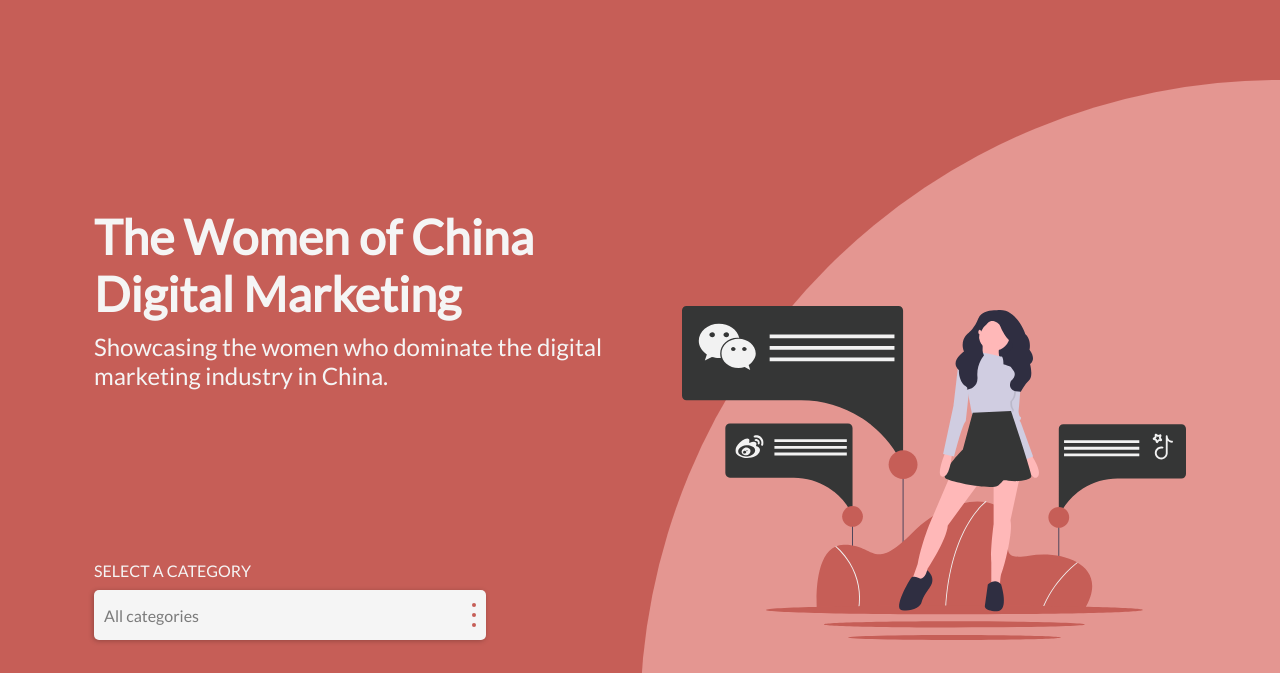
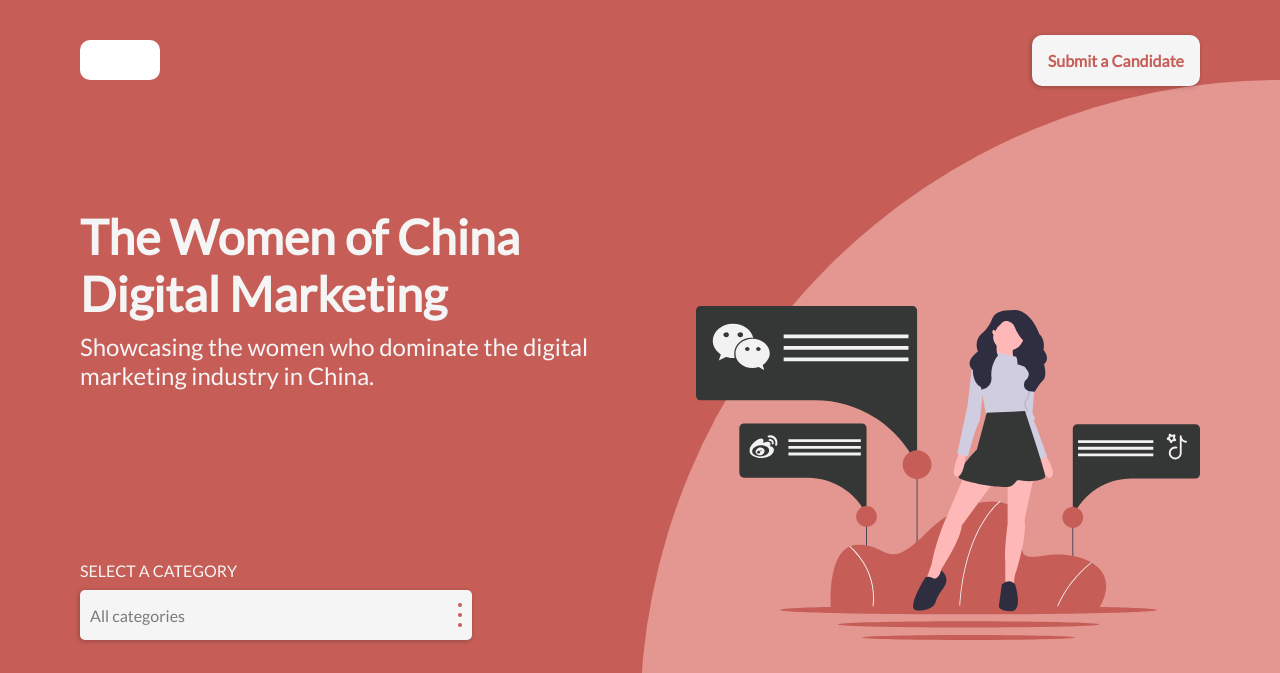
Before and after one commit to smithavt14/women_who_china, a Jekyll site: the page built from index.html, in a window 1280 px wide. Shown: the top 673 px of the page. Built offline with Jekyll 4.4.1, drawn with Linux system fonts in a browser that asks for light colours.

Commit message:
Add header

```diff
--- a/_includes/header.html
+++ b/_includes/header.html
@@ -1,4 +1,6 @@
 <div class="header__container">
-  <div class="logo">LOGO HERE</div>
-  <div class="submit-btn">Submit a Candidate</div>
+  <div class="container">
+    <div class="logo"></div>
+    <div class="submit-btn">Submit a Candidate</div>
+  </div>
 </div>
--- a/_layouts/default.html
+++ b/_layouts/default.html
@@ -6,6 +6,7 @@
     <link rel="stylesheet" href="/assets/css/styles.css">
   </head>
   <body>
+    {% include header.html %}
     {{ content }}
     {% include footer.html %}
     <script src="/assets/js/main.js"></script>
--- a/_sass/footer.scss
+++ b/_sass/footer.scss
@@ -29,10 +29,12 @@
       display: flex;
       justify-content: center;
       align-items: center;
+      box-shadow: -1px 1px 5px rgba(0, 0, 0, 0.25);
+      transition: all .25s linear;
 
       &:hover {
+        box-shadow: -5px 5px 10px rgba(0, 0, 0, 0.25);
         cursor: pointer;
-
       }
     }
   }
--- a/_sass/header.scss
+++ b/_sass/header.scss
@@ -1,3 +1,42 @@
 .header__container {
+  position: absolute;
+  top: 0;
+  height: 120px;
+  width: 100vw;
+  display: flex;
+  justify-content: center;
+  z-index: 2;
 
+  .container {
+    max-width: 1120px;
+    width: 90vw;
+    display: flex;
+    justify-content: space-between;
+    align-items: center;
+
+    .logo {
+      height: 40px;
+      width: 80px;
+      background: white;
+      border-radius: 10px;
+    }
+
+    .submit-btn {
+      padding: 16px;
+      background: $white;
+      color: $dark-red;
+      font-weight: bold;
+      border-radius: 10px;
+      display: flex;
+      justify-content: center;
+      align-items: center;
+      box-shadow: -1px 1px 5px rgba(0, 0, 0, 0.25);
+      transition: all .25s linear;
+
+      &:hover {
+        box-shadow: -5px 5px 10px rgba(0, 0, 0, 0.25);
+        cursor: pointer;
+      }
+    }
+  }
 }
--- a/_sass/main.scss
+++ b/_sass/main.scss
@@ -40,7 +40,7 @@ $banner-height: 80vh;
     height: 60%;
     max-width: 1120px;
     display: flex;
-    justify-content: space-around;
+    justify-content: space-between;
     z-index: 1;
     position: relative;
 
--- a/assets/css/styles.scss
+++ b/assets/css/styles.scss
@@ -2,3 +2,4 @@
 ---
 @import "main";
 @import "footer";
+@import "header";
```
Also changed, not shown: 3 other files.
